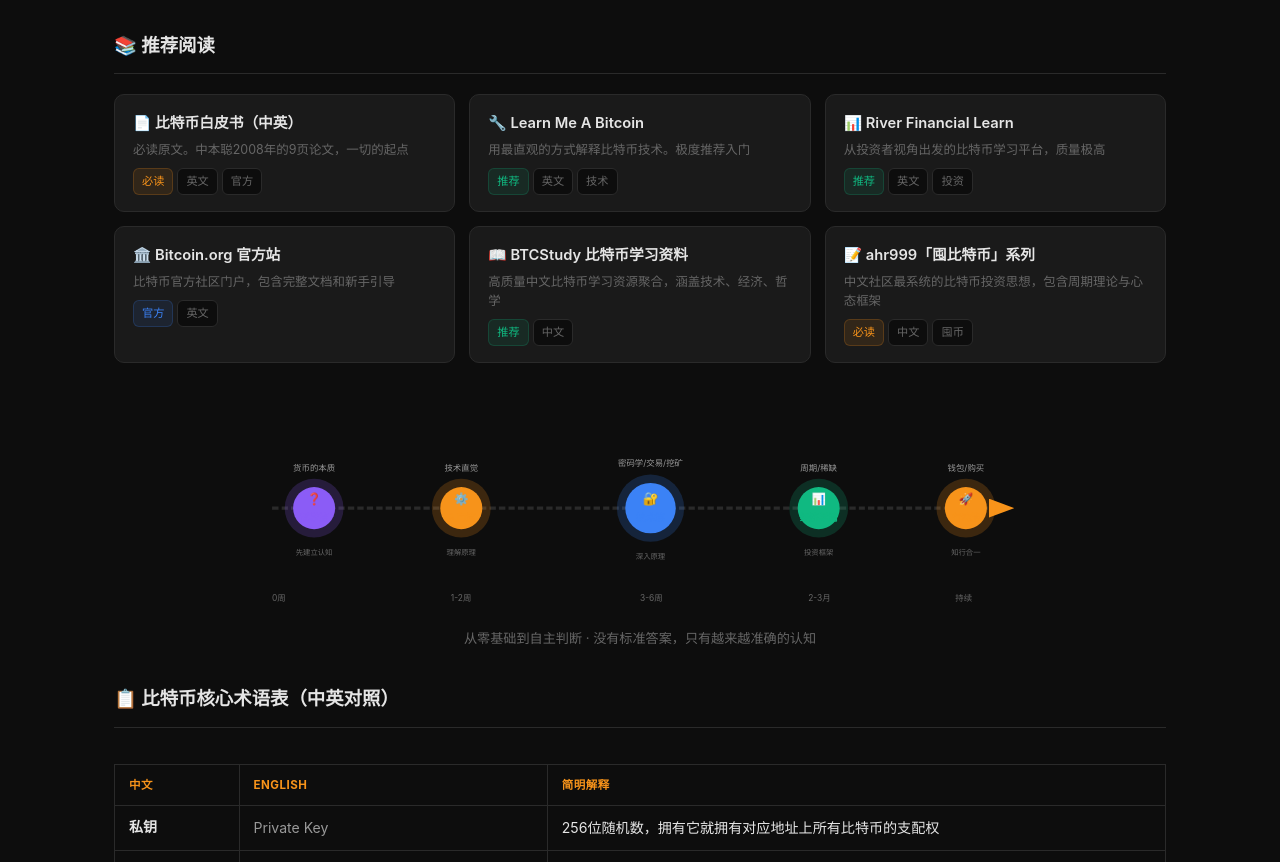
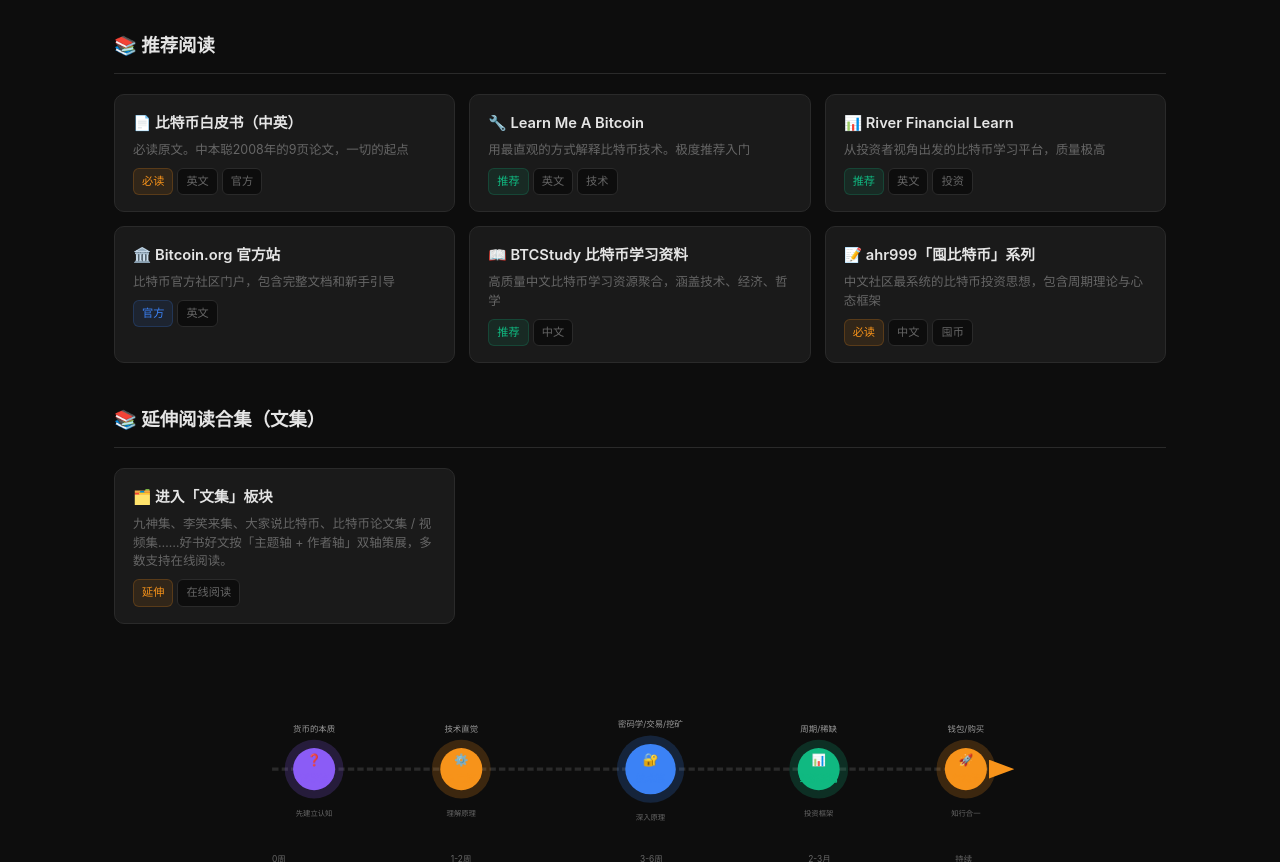
Before and after one commit to baohebtc/baohebtc.github.io, a plain HTML site: page reference/index.html in a window 1280 px wide. Shown: the part 238-1100 px from the top of the page. Drawn offline with Linux system fonts and the light colour scheme.

Commit message:
feat(reference): 参考页增加「文集在线阅读」入口（双轴策展索引）

```diff
--- a/reference/index.html
+++ b/reference/index.html
@@ -110,6 +110,17 @@
       </div>
     </div>
 
+    <!-- 文集入口 -->
+    <h2>📚 延伸阅读合集（文集）</h2>
+    <div class="ref-grid" style="margin-bottom:40px">
+      <div class="ref-card">
+        <a href="../collection/index.html">
+          <h3>🗂️ 进入「文集」板块</h3>
+          <p>九神集、李笑来集、大家说比特币、比特币论文集 / 视频集……好书好文按「主题轴 + 作者轴」双轴策展，多数支持在线阅读。</p>
+          <div class="ref-tags"><span class="tag tag-orange">延伸</span><span class="tag">在线阅读</span></div>
+        </a>
+      </div>
+    </div>
 
 <style>
 .journey-svg-container { text-align:center; margin: 32px 0; }
```
